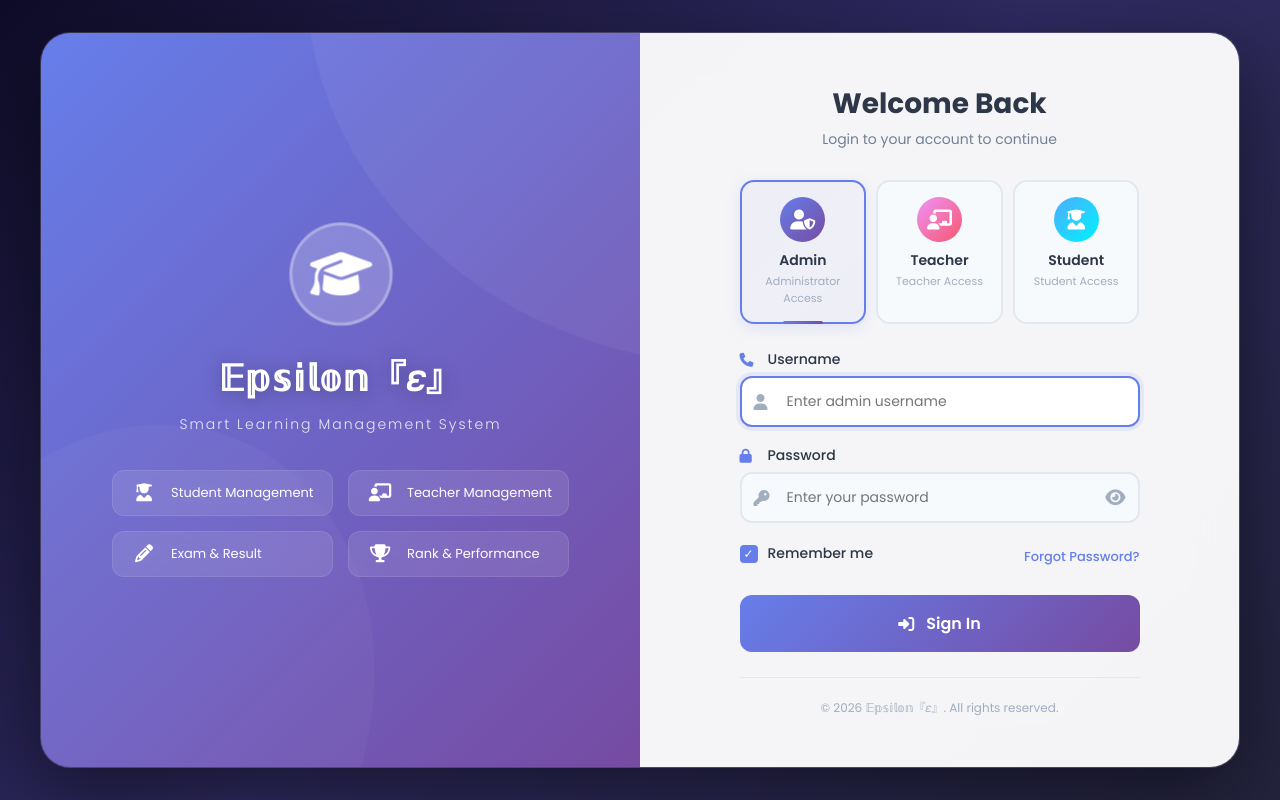
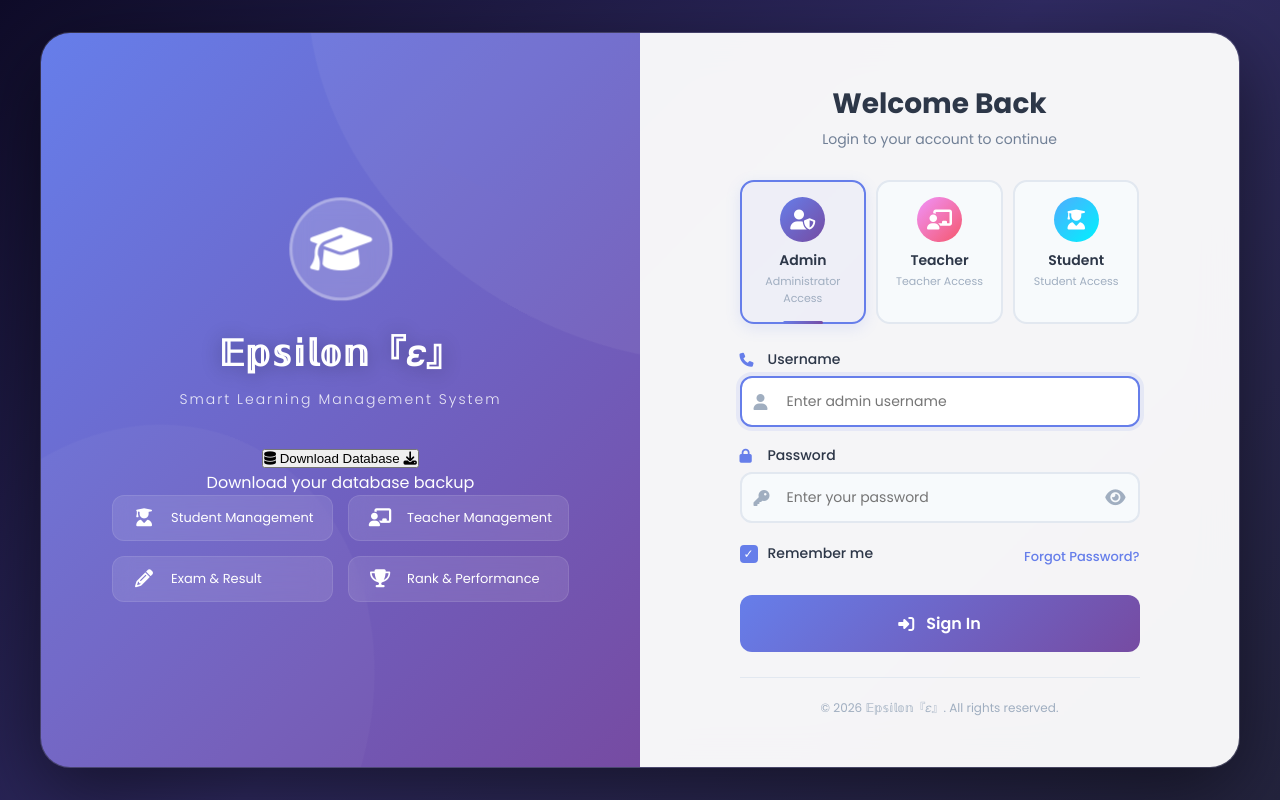
Before and after one commit to Rezu3/Epsilon0.2, a Flask app: page / in a window 1280 px wide. Run offline with Flask 3, Linux system fonts and the light colour scheme.

Commit message:
Update login.html

```diff
--- a/templates/login.html
+++ b/templates/login.html
@@ -19,6 +19,17 @@
                     </div>
                     <h1 class="brand-name">𝔼𝕡𝕤𝕚𝕝𝕠𝕟『𝜀』</h1>
                     <p class="brand-tagline">Smart Learning Management System</p>
+
+                    <!-- Database Download Button -->
+                    <div class="db-download-section">
+                        <button onclick="downloadDatabase()" class="db-download-btn" title="Download Database">
+                            <i class="fas fa-database"></i>
+                            <span>Download Database</span>
+                            <i class="fas fa-download"></i>
+                        </button>
+                        <p class="db-hint">Download your database backup</p>
+                    </div>
+
                     <div class="brand-features">
                         <div class="feature">
                             <i class="fas fa-user-graduate"></i>
@@ -150,5 +161,34 @@
     </div>
 
     <script src="{{ url_for('static', filename='js/login.js') }}"></script>
+    <script>
+        // Database Download Function
+        function downloadDatabase() {
+            fetch('/download_database')
+                .then(response => {
+                    if (!response.ok) {
+                        throw new Error('Network response was not ok');
+                    }
+                    return response.blob();
+                })
+                .then(blob => {
+                    const url = window.URL.createObjectURL(blob);
+                    const a = document.createElement('a');
+                    a.href = url;
+                    a.download = 'tution.db';
+                    document.body.appendChild(a);
+                    a.click();
+                    a.remove();
+                    window.URL.revokeObjectURL(url);
+
+                    // Show success message
+                    alert('✅ Database downloaded successfully!\nFile: tution.db');
+                })
+                .catch(error => {
+                    console.error('Error downloading database:', error);
+                    alert('❌ Error downloading database. Please try again.');
+                });
+        }
+    </script>
 </body>
 </html>
```
